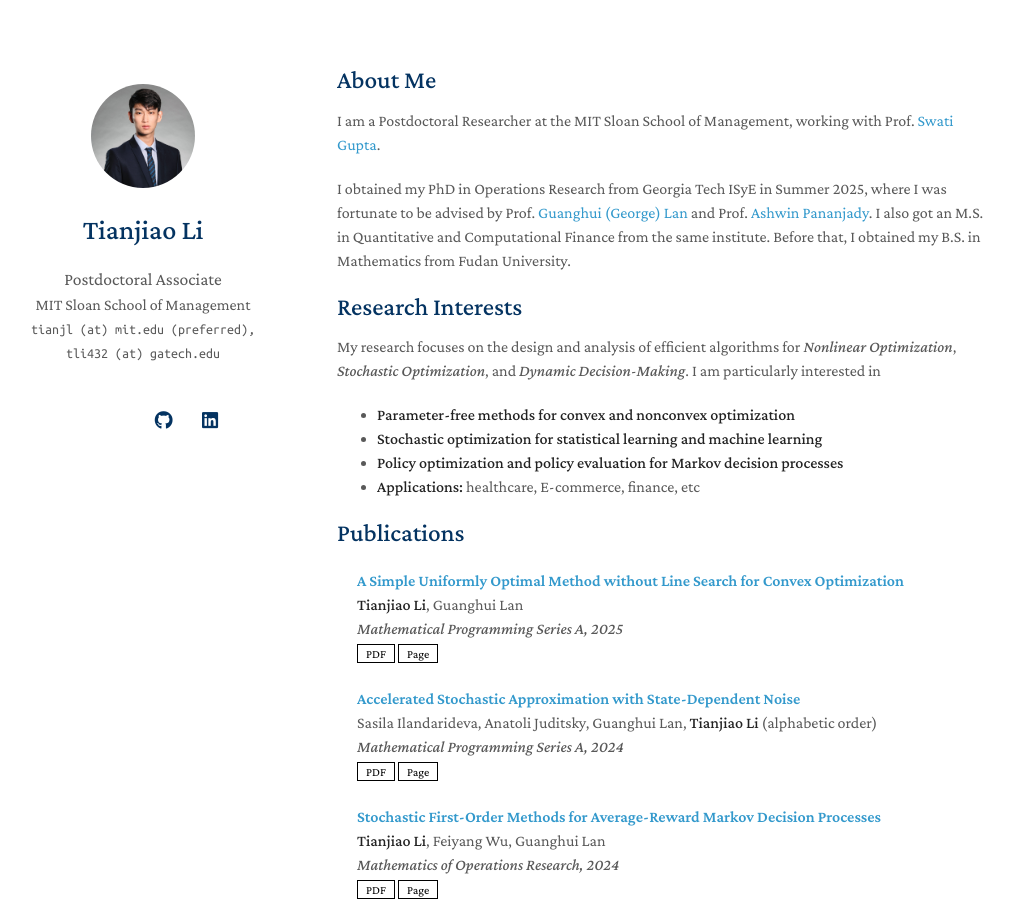
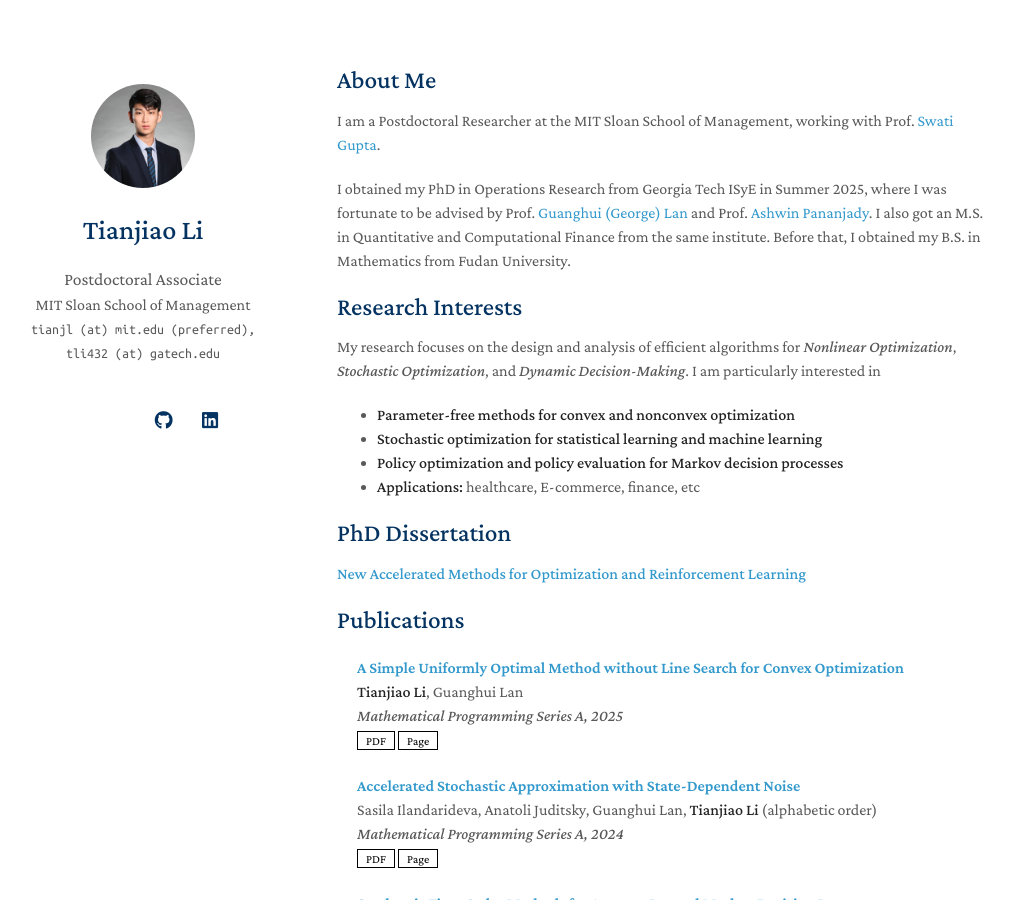
Before and after one commit to tli432/tli432.github.io, a Jekyll site: the page built from index.md, in a window 1280 px wide and 900 px high. Shown: the whole window, without its empty margins (133-1147 px from the left). Built offline with Jekyll 4.4.1, drawn with Linux system fonts in a browser that asks for light colours; nearby versions of some CDN libraries; a style sheet for code colours, icons or effects is not loaded; our own code applies the rules of GitHub Pages for plain Markdown files.

Commit message:
Update index.md

```diff
--- a/index.md
+++ b/index.md
@@ -17,6 +17,10 @@ My research focuses on the design and analysis of efficient algorithms for *Nonl
 - **Stochastic optimization for statistical learning and machine learning**
 - **Policy optimization and policy evaluation for Markov decision processes**
 - **Applications:** healthcare, E-commerce, finance, etc
+
+## PhD Dissertation
+
+**[New Accelerated Methods for Optimization and Reinforcement Learning](https://hdl.handle.net/1853/78712)**
 
 {% include_relative _includes/publications.md %}
 
```
